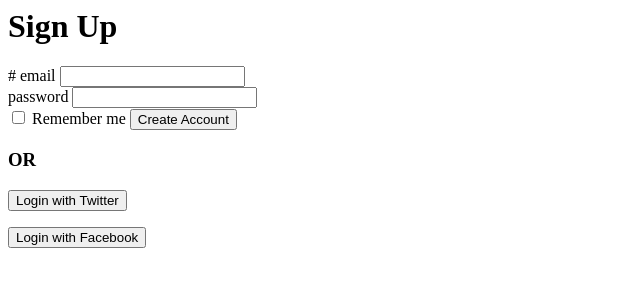
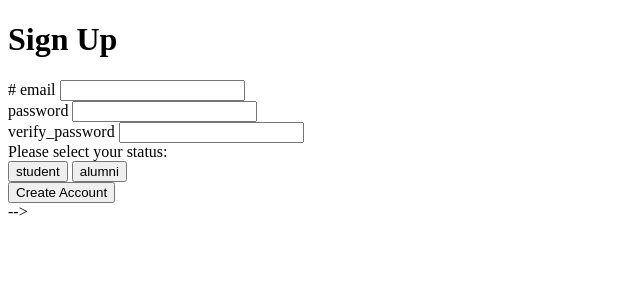
Before and after one commit to fbagirov/flaskapp4, a Flask app: page /signup in a window 1280 px wide. Shown: the top 300 px of the page, without its empty margins (0-640 px from the left). Run offline with Flask 2, Linux system fonts and the light colour scheme; some libraries are stand-ins or nearby versions.

Commit message:
SignUp page with prefs

```diff
--- a/app2/forms.py
+++ b/app2/forms.py
@@ -1,14 +1,42 @@
 from flask.ext.wtf import Form
-from wtforms import TextField, BooleanField
+from wtforms import TextField, BooleanField, SelectField, RadioField, \
+                    SelectMultipleField, widgets
+
 from wtforms.validators import Required
 
 class LoginForm(Form):
-    openid = TextField('openid', validators = [Required()])
-    remember_me = BooleanField('remember_me', default = False)
-
-
-class SignupForm(Form):
     # openid = TextField('openid', validators = [Required()])
     email = TextField("email", validators = [Required()])
     password = TextField("password", validators = [Required()])
     remember_me = BooleanField('remember_me', default = False)
+
+
+class PrefsStudent(Form):
+    student_interests = SelectMultipleField('What are your interests?',
+        choices=[
+            ("pizza", "Pizza"),
+            ("beer", "Beer"),
+            ],
+        option_widget=widgets.CheckboxInput(),
+        widget=widgets.ListWidget(prefix_label=False),
+        )
+
+class PrefsAlumni(Form):
+    alumni_interests = SelectMultipleField('What are your interests?',
+        choices=[
+            ("mentoring", "Mentoring"),
+            ("hiring", "Hiring"),
+            ],
+        option_widget=widgets.CheckboxInput(),
+        widget=widgets.ListWidget(prefix_label=False),
+        )
+
+class SignupForm(PrefsStudent, PrefsAlumni):
+    # openid = TextField('openid', validators = [Required()])
+    email = TextField("email", validators = [Required()])
+    password = TextField("password", validators = [Required()])
+    verifpwd  = TextField("verify_password", validators = [Required()])
+    student_or_alumni = RadioField('Which are you?', choices=[
+        ("student", "Student"),
+        ("alumni", "Alumni"),
+	])
--- a/app2/templates/signup.html
+++ b/app2/templates/signup.html
@@ -1,13 +1,25 @@
 {% from '_macros.html' import render_field %}
 
+<!doctype html>
+<html>
+<head>
+<title>Sign Up With Con-Necta.com!</title>
+
+<script type="text/javascript">
+function show_student() {
+   document.getElementById('prefs_student').style.display = "block";
+   document.getElementById('prefs_alumni').style.display = "none";
+}
+function show_alumni() {
+   document.getElementById('prefs_student').style.display = "none";
+   document.getElementById('prefs_alumni').style.display = "block";
+}
+</script>
+</head>
+<body>
 
 <!--          COPIED FROM LOGIN.HTML         -->
 
-
-
-<!--removed boilerplate.html from this code https://github.com/mattupstate/flask-social-example/blob/master/app/templates/login.html-->
-
-{% block body_class %}{% endblock %}
 
 {% macro social_login(provider_id, display_name) %}
   <form action="{{ url_for('social.login', provider_id=provider_id) }}" method="POST">
@@ -15,7 +27,6 @@
   </form>
 {% endmacro %}
 
-{% block layout %}
 <div class="page-header">
   <h1>Sign Up</h1>
 </div>
@@ -27,10 +38,25 @@
       {{ form.hidden_tag() }}
       {{ render_field(form.email) }} <br>
       {{ render_field(form.password) }} <br>
-      <label class="checkbox">{{ form.remember_me()|safe }} Remember me</label>
+      {{ render_field(form.verifpwd) }} <br>
+      Please select your status:<br>
+      <input type="button" name="student" value="student"
+             onclick="show_student()">
+      <input type="button" name="alumni" value="alumni"
+             onclick="show_alumni()">   <br>
+      <div id="prefs_student" style="display: none;">
+          {{ render_field(form.student_interests) }} <br>
+      </div>
+      <div id="prefs_alumni" style="display: none;">
+          {{ render_field(form.alumni_interests) }} <br>
+      </div>
+
       <button type="submit" class="btn btn-primary btn-large">Create Account</button>
     </form>
   </div>
+
+
+<!--
   <div class="span2 col2">
     <h3>OR</h3>
   </div>
@@ -39,5 +65,7 @@
     {{ social_login('facebook', 'Facebook' )}}
     <!-- {{ social_login('github', 'GitHub' )}} -->
   </div>
+-->
 </div>
-{% endblock %}
+</body>
+</html>
--- a/app2/views.py
+++ b/app2/views.py
@@ -46,7 +46,7 @@ def signup():
     # facebook_conn = current_app.social.facebook.get_connection()
     # assert facebook_conn, "no facebook_conn"
     facebook_conn = None
-    form=SignupForm()
+    form = SignupForm()
     if form.validate_on_submit():
         # WHEN USER SUBMITS SIGNUP INFO.
         print >>stderr, "/signup got", form.email
@@ -58,7 +58,7 @@ def signup():
             'signup.html',
             content='Signup Page',
             twitter_conn=twitter_conn, facebook_conn=facebook_conn,
-            form=form
+            form=form,
             )
 
 
```
